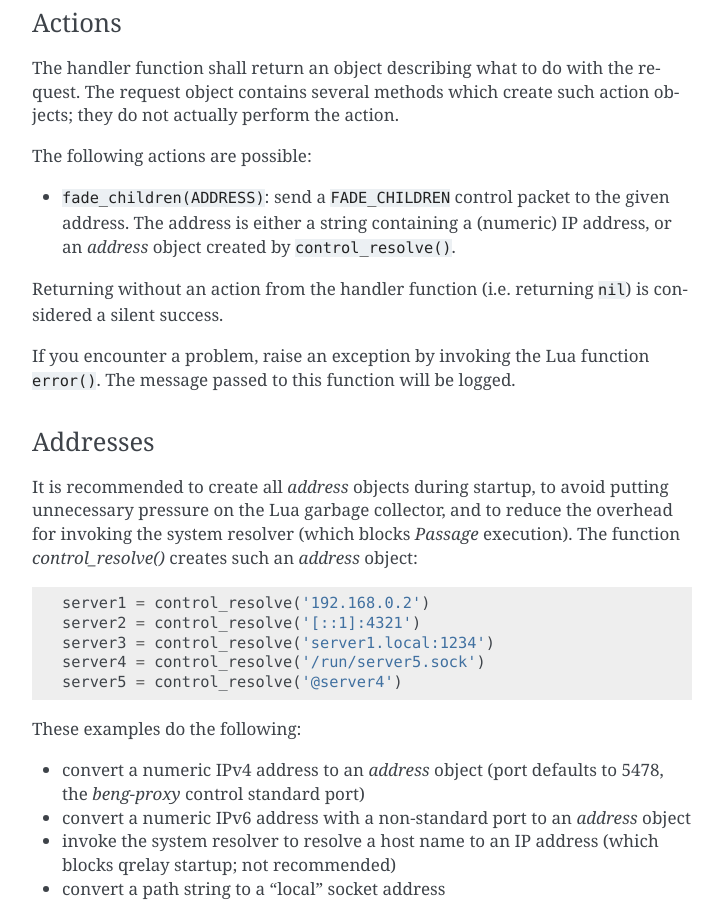
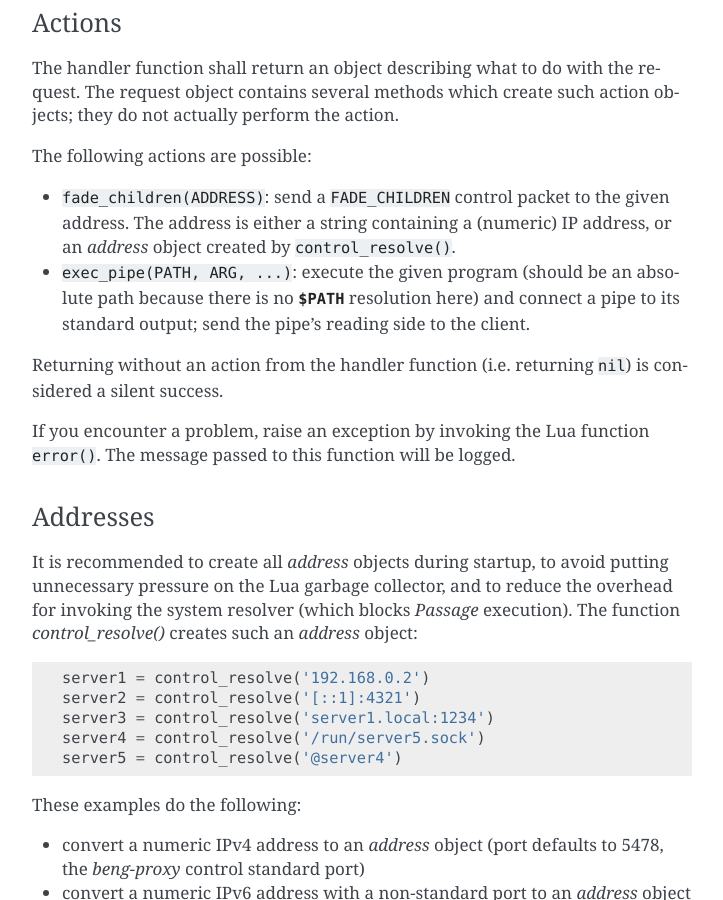
Before and after one commit to CM4all/passage, a Sphinx documentation site: the page built from doc/index.rst, in a window 1280 px wide and 900 px high, scrolled down 1615 px. Shown: the whole window, without its empty margins (388-1111 px from the left). Built offline with Sphinx 7.4.7, drawn with Linux system fonts in a browser that asks for light colours.

Commit message:
Action: add Type::EXEC_PIPE

```diff
--- a/doc/index.rst
+++ b/doc/index.rst
@@ -90,6 +90,11 @@
   packet to the given address.  The address is either a string
   containing a (numeric) IP address, or an `address` object created by
   :samp:`control_resolve()`.
+
+* :samp:`exec_pipe(PATH, ARG, ...)`: execute the given program
+  (should be an absolute path because there is no :envvar:`$PATH`
+  resolution here) and connect a pipe to its standard output; send the
+  pipe's reading side to the client.
 
 Returning without an action from the handler function (i.e. returning
 :samp:`nil`) is considered a silent success.
```
Also changed, not shown: 8 other files.
